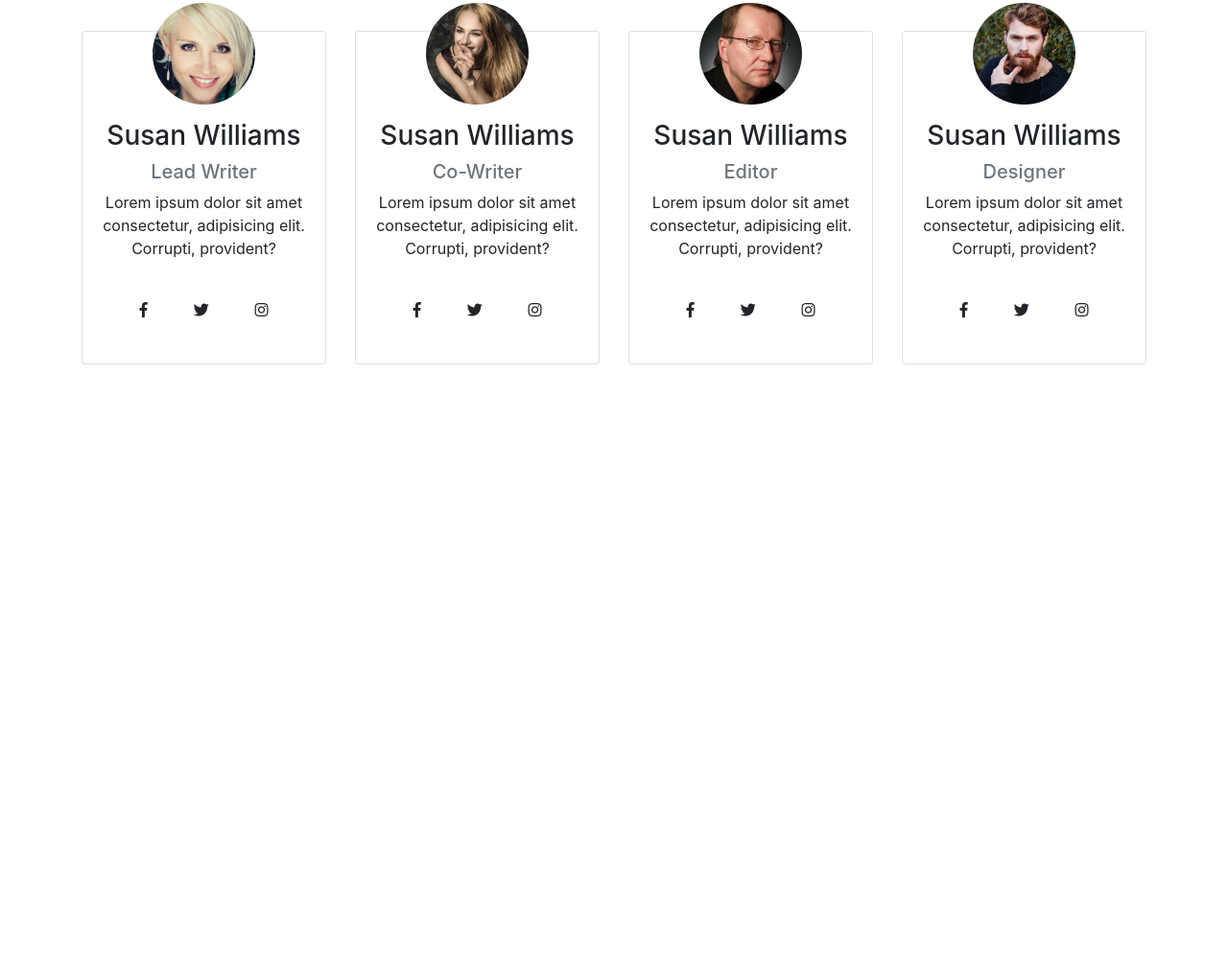
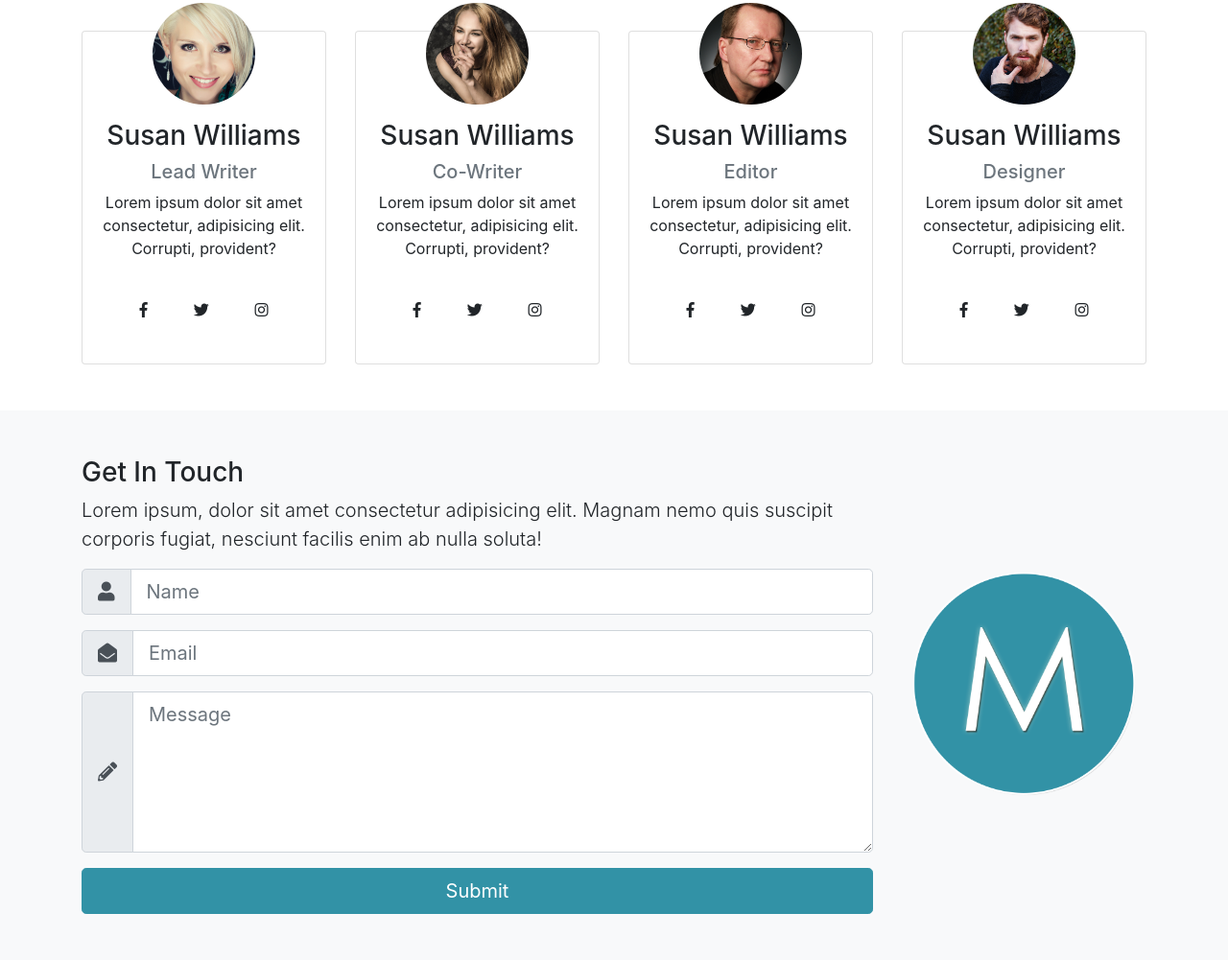
Before and after one commit to KristinaChausheva/Mizuxe, a plain HTML site: page index.html in a window 1280 px wide. Shown: the part 2018-3019 px from the top of the page at 96% size. Before the commit the page ends 2446 px from the top, so only its background shows below. Drawn offline with nearby package versions, Linux system fonts and the light colour scheme.

Commit message:
contact section

```diff
--- a/index.html
+++ b/index.html
@@ -305,6 +305,57 @@
 </section>
 
 
+<!-- CONTACT -->
+
+<section id="contact" class="bg-light py-5">
+    <div class="container">
+        <div class="row">
+            <div class="col-lg-9">
+                <h3>Get In Touch</h3>
+                <p class="lead">Lorem ipsum, dolor sit amet consectetur adipisicing elit. Magnam nemo quis suscipit corporis fugiat, nesciunt facilis enim ab nulla soluta!</p>
+                <form action="">
+                    <div class="input-group input-group-lg mb-3">
+                        <div class="input-group-prepend">
+                            <span class="input-group-text">
+                                <i class="fas fa-user"></i>
+                            </span>
+                        </div>
+                        <input type="text" class="form-control" placeholder="Name">
+
+                    </div>
+
+                    <div class="input-group input-group-lg mb-3">
+                        <div class="input-group-prepend">
+                            <span class="input-group-text">
+                                <i class="fas fa-envelope-open"></i>
+                            </span>
+                        </div>
+                        <input type="email" class="form-control" placeholder="Email">
+
+                    </div>
+
+                    <div class="input-group input-group-lg mb-3">
+                        <div class="input-group-prepend">
+                            <span class="input-group-text">
+                                <i class="fas fa-pencil-alt"></i>
+                            </span>
+                        </div>
+                        <textarea class="form-control" placeholder="Message" rows="5"></textarea>
+
+                    </div>
+
+                    <input type="submit" value="Submit" class="btn btn-primary btn-block btn-lg">
+                </form>
+            </div>
+
+            <div class="col-lg-3 align-self-center">
+                <img src="img/mlogo.png" alt="" class="img-fluid">
+            </div>
+        </div>
+    </div>
+</section>
+
+
 <script src="https://code.jquery.com/jquery-3.3.1.slim.min.js" integrity="sha384-q8i/X+965DzO0rT7abK41JStQIAqVgRVzpbzo5smXKp4YfRvH+8abtTE1Pi6jizo" crossorigin="anonymous"></script>
 <script src="https://cdnjs.cloudflare.com/ajax/libs/popper.js/1.14.7/umd/popper.min.js" integrity="sha384-UO2eT0CpHqdSJQ6hJty5KVphtPhzWj9WO1clHTMGa3JDZwrnQq4sF86dIHNDz0W1" crossorigin="anonymous"></script>
 <script src="https://stackpath.bootstrapcdn.com/bootstrap/4.3.1/js/bootstrap.min.js" integrity="sha384-JjSmVgyd0p3pXB1rRibZUAYoIIy6OrQ6VrjIEaFf/nJGzIxFDsf4x0xIM+B07jRM" crossorigin="anonymous"></script>
```
